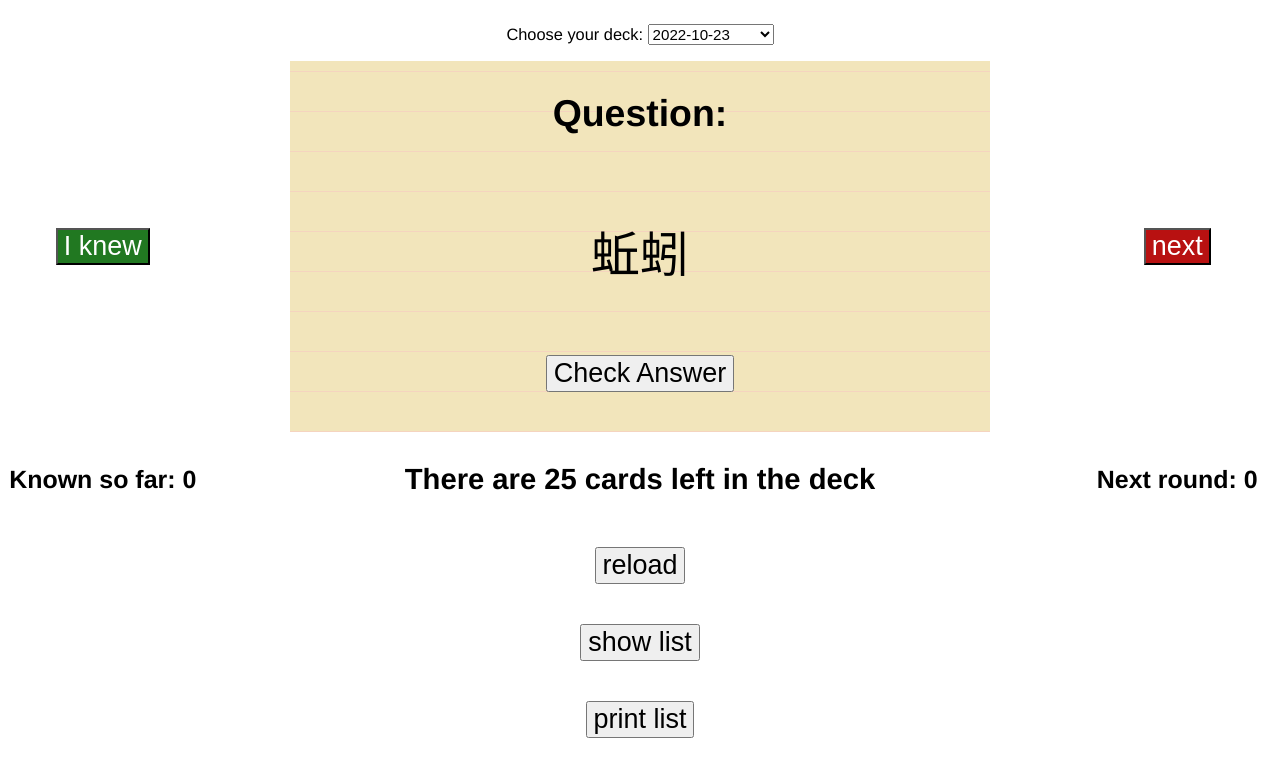
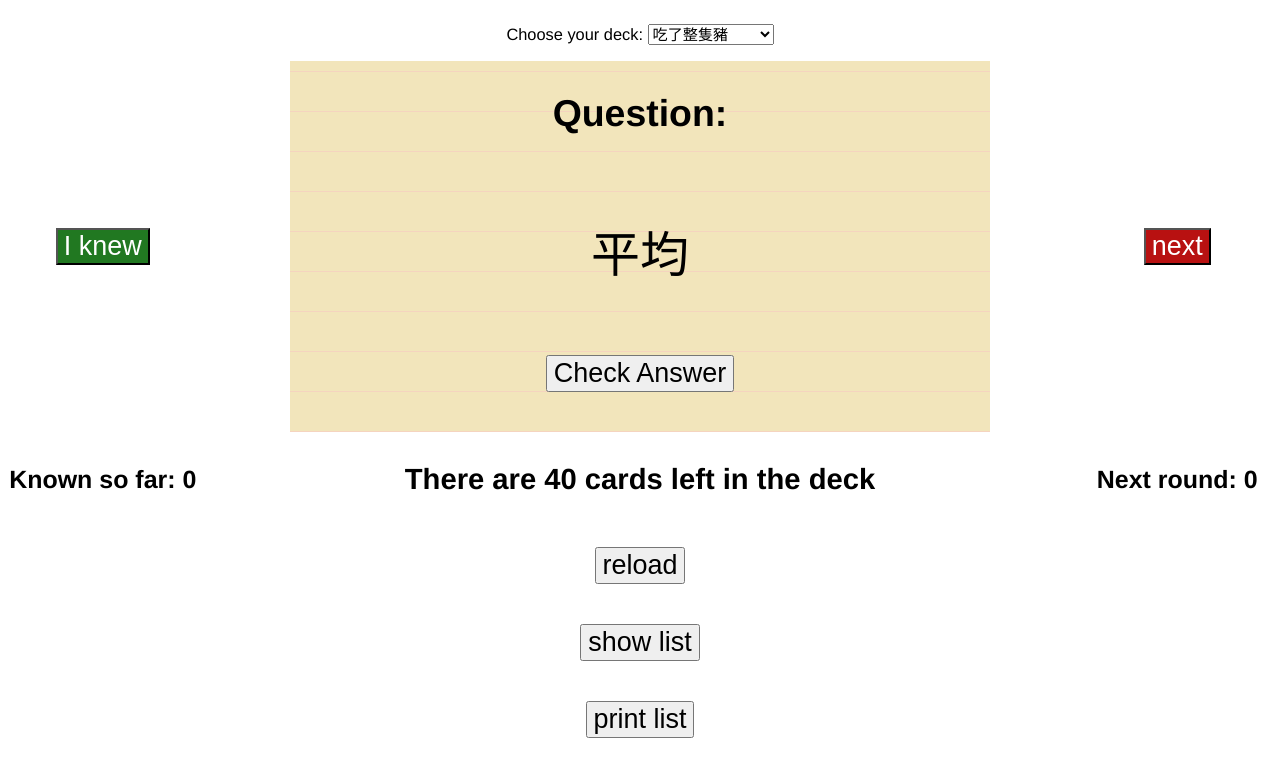
Before and after one commit to puideveloper8/puideveloper8.github.io, a plain HTML site: page index.html in a window 1280 px wide. Drawn offline with nearby package versions, Linux system fonts and the light colour scheme.

Commit message:
add eatpig.json

```diff
--- a/index.html
+++ b/index.html
@@ -7,6 +7,7 @@
     <meta name="viewport" content="width=device-width, initial-scale=1">
     <link rel="stylesheet" type="text/css" media="screen" href="main.css" />
     <link rel="stylesheet" type="text/css" media="screen" href="mobile.css" />
+    <script type="text/javascript" src="./questionsJSON/eatpig.json"></script>
     <script type="text/javascript" src="./questionsJSON/l_20221023.json"></script>
     <script type="text/javascript" src="./questionsJSON/necklace1.json"></script>
     <script type="text/javascript" src="./questionsJSON/necklace2.json"></script>
@@ -27,6 +28,7 @@
         <div class="head">
             <lable class="lable" for="kartendecks">Choose your deck:</lable>
             <select class="decks" name="kartendecks" id="decks">
+                <option id="eatpig" value="eatpig">吃了整隻豬</option>
                 <option id="l_20221023" value="l_20221023">2022-10-23</option>
                 <option id="necklace1" value="necklace1">項鍊 1</option>
                 <option id="necklace2" value="necklace2">項鍊 2</option>
--- a/main.js
+++ b/main.js
@@ -1,6 +1,6 @@
 // load questionSets into scope
 // index 0 will be chosen as default on page load
-const questionSetsJSON = [l_20221023, necklace1, necklace2, necklace3, necklace4, necklace5, prince, leaf1, leaf2, leaf3, leaf4, leaf5];
+const questionSetsJSON = [eatpig, l_20221023, necklace1, necklace2, necklace3, necklace4, necklace5, prince, leaf1, leaf2, leaf3, leaf4, leaf5];
 
 // ask youser before leaving the page if they really want to
 window.addEventListener("beforeunload", (e) => {
@@ -26,6 +26,7 @@ let printBUTTON = document.querySelector(".print_list");
 
 // card-deck-choice-fields
 const cardDeckOptions = [
+    "eatpig",
     "l_20221023",
     "necklace1",
     "necklace2",
--- /dev/null
+++ b/questionsJSON/eatpig.json
@@ -0,0 +1,42 @@
+eatpig = [
+    {"question":"彷彿","Answer":"páng fú"},
+    {"question":"跨越","Answer":"kuàyuè"},
+    {"question":"美洲大陸","Answer":"měizhōu dàlù"},
+    {"question":"威斯康辛州","Answer":"wēisīkāngxīn zhōu"},
+    {"question":"木造","Answer":"mùzào"},
+    {"question":"現今","Answer":"xiànjīn"},
+    {"question":"居住","Answer":"jūzhù"},
+    {"question":"大廈林立","Answer":"dàshà línlì"},
+    {"question":"東京","Answer":"dōngjīng"},
+    {"question":"截然不同","Answer":"jiéránbùtóng"},
+    {"question":"木工師傅","Answer":"mùgōng shīfù"},
+    {"question":"嗅","Answer":"xiù"},
+    {"question":"遼闊","Answer":"liáokuò"},
+    {"question":"聽說","Answer":"tīng shuō"},
+    {"question":"平均","Answer":"píngjūn"},
+    {"question":"計算","Answer":"jìsuàn"},
+    {"question":"自作主張","Answer":"zì zuòzhǔ zhāng"},
+    {"question":"計算","Answer":"jìsuàn"},
+    {"question":"扣掉","Answer":"kòudiào"},
+    {"question":"福島","Answer":"fúdǎo"},
+    {"question":"抵達","Answer":"dǐdá"},
+    {"question":"一戶","Answer":"yīhù"},
+    {"question":"周遭","Answer":"zhōuzāo"},
+    {"question":"淨是","Answer":"jìng shì"},
+    {"question":"浮","Answer":"fú"},
+    {"question":"更","Answer":"gēng"},
+    {"question":"何況","Answer":"hékuàng"},
+    {"question":"住在","Answer":"zhù zài"},
+    {"question":"毛骨悚然","Answer":"máogǔsǒngrán"},
+    {"question":"即便","Answer":"jíbiàn"},
+    {"question":"嚎叫","Answer":"háojiào"},
+    {"question":"氣圍","Answer":"qìwéi"},
+    {"question":"闖進","Answer":"chuǎngjìn"},
+    {"question":"柵欄","Answer":"zhàlán"},
+    {"question":"醃漬","Answer":"yānzì"},
+    {"question":"煙燻","Answer":"yān xūn"},
+    {"question":"話","Answer":"huà"},
+    {"question":"腐壞","Answer":"fǔhuài"},
+    {"question":"滲透","Answer":"shèntòu"},
+    {"question":"各執一詞","Answer":"gèzhí yīcí"}
+]
```
